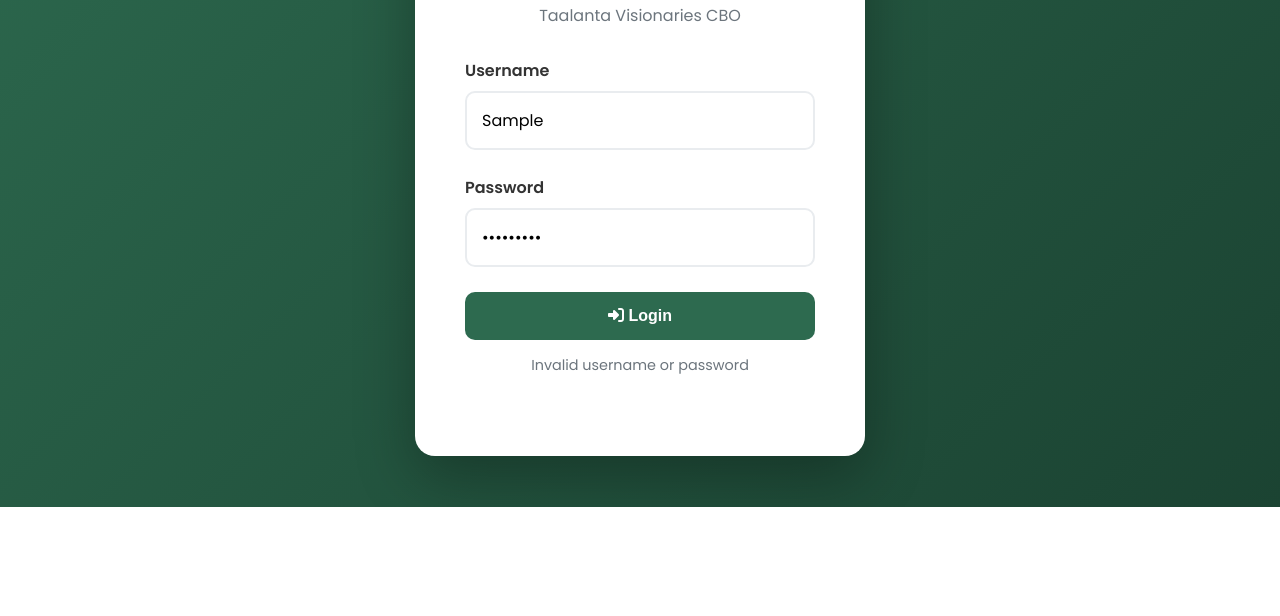
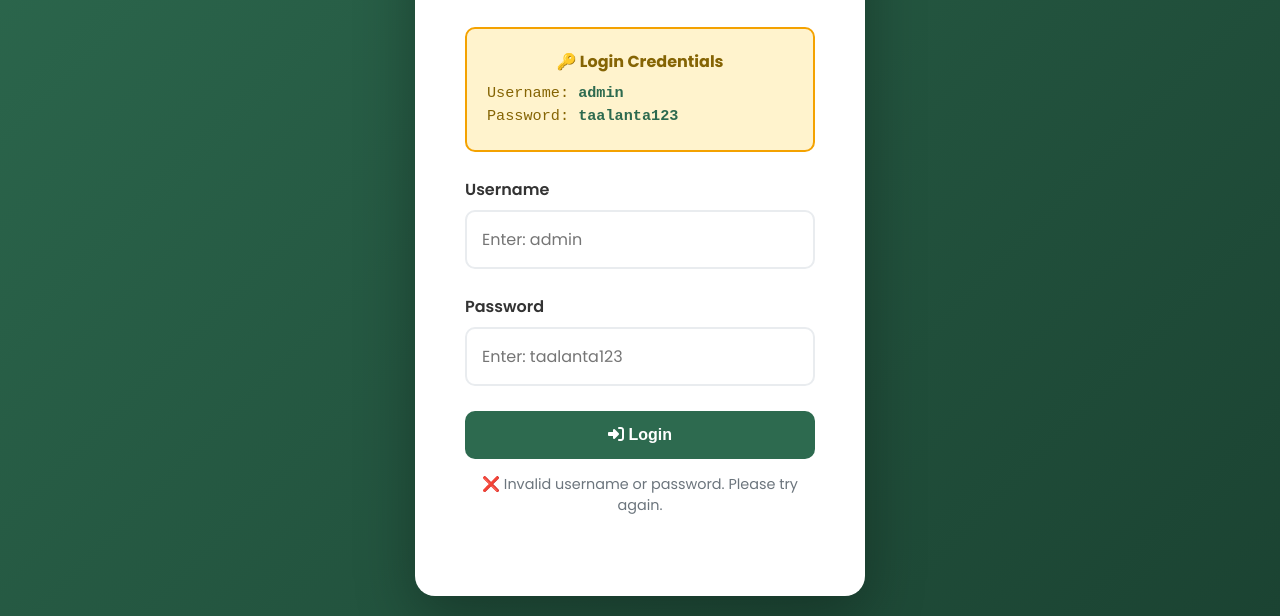
Before and after one commit to taalanta/taalanta-visionaries, a plain HTML site: page admin.html in a window 1280 px wide. Both pictures are taken after typing "Sample", "Sample123" into the empty fields and a click on the button "Login". Shown: the part 293-909 px from the top of the page. Before the commit the page ends 800 px from the top, so only its background shows below. Drawn offline with Linux system fonts and the light colour scheme.

Commit message:
Add credentials display and update login form

```diff
--- a/admin.html
+++ b/admin.html
@@ -55,6 +55,32 @@
         .login-container p {
             color: #6C757D;
             margin-bottom: 30px;
+        }
+
+        .credentials-display {
+            background: #FFF3CD;
+            border: 2px solid #F4A200;
+            padding: 20px;
+            border-radius: 10px;
+            margin-bottom: 25px;
+            text-align: left;
+        }
+
+        .credentials-display h4 {
+            color: #856404;
+            margin-bottom: 10px;
+            text-align: center;
+        }
+
+        .credentials-display p {
+            color: #856404;
+            margin: 5px 0;
+            font-family: 'Courier New', monospace;
+            font-size: 0.95rem;
+        }
+
+        .credentials-display strong {
+            color: #2D6A4F;
         }
 
         .form-group {
@@ -331,19 +357,27 @@
         <img src="https://i.imgur.com/iqlYDeS.jpeg" alt="Taalanta Visionaries" class="logo">
         <h1>Admin Login</h1>
         <p>Taalanta Visionaries CBO</p>
+
+        <!-- Display Credentials -->
+        <div class="credentials-display">
+            <h4>🔑 Login Credentials</h4>
+            <p>Username: <strong>admin</strong></p>
+            <p>Password: <strong>taalanta123</strong></p>
+        </div>
+
         <form id="loginForm">
             <div class="form-group">
                 <label for="username">Username</label>
-                <input type="text" id="username" placeholder="Enter username" required>
+                <input type="text" id="username" placeholder="Enter: admin" required>
             </div>
             <div class="form-group">
                 <label for="password">Password</label>
-                <input type="password" id="password" placeholder="Enter password" required>
+                <input type="password" id="password" placeholder="Enter: taalanta123" required>
             </div>
             <button type="submit" class="btn-login">
                 <i class="fas fa-sign-in-alt"></i> Login
             </button>
-            <p class="error-message" id="errorMessage">Invalid username or password</p>
+            <p class="error-message" id="errorMessage">❌ Invalid username or password. Please try again.</p>
         </form>
     </div>
 
@@ -432,7 +466,7 @@
                 <div class="action-card">
                     <h4><i class="fas fa-project-diagram"></i> Update Projects</h4>
                     <p>Add or edit ongoing and completed projects</p>
-                    <a href="https://github.com/Taalanta/taalanta-visionaries/edit/main/index.html#L1500" target="_blank" class="btn-action">
+                    <a href="https://github.com/Taalanta/taalanta-visionaries/edit/main/index.html" target="_blank" class="btn-action">
                         <i class="fas fa-tasks"></i> Edit Projects
                     </a>
                 </div>
@@ -440,7 +474,7 @@
                 <div class="action-card">
                     <h4><i class="fas fa-users"></i> Update Team Members</h4>
                     <p>Add or remove board members and staff</p>
-                    <a href="https://github.com/Taalanta/taalanta-visionaries/edit/main/index.html#L1600" target="_blank" class="btn-action">
+                    <a href="https://github.com/Taalanta/taalanta-visionaries/edit/main/index.html" target="_blank" class="btn-action">
                         <i class="fas fa-user-edit"></i> Edit Team
                     </a>
                 </div>
@@ -558,19 +592,20 @@
     </div>
 
     <script>
-        // Login credentials (CHANGE THESE TO YOUR OWN!)
-        const ADMIN_USERNAME = "taalanta_admin";
-        const ADMIN_PASSWORD = "Taalanta2025!";
+        // Simple login credentials
+        const validUsername = "admin";
+        const validPassword = "taalanta123";
 
         // Login form handler
         document.getElementById('loginForm').addEventListener('submit', function(e) {
             e.preventDefault();
 
-            const username = document.getElementById('username').value;
-            const password = document.getElementById('password').value;
+            const username = document.getElementById('username').value.trim();
+            const password = document.getElementById('password').value.trim();
             const errorMessage = document.getElementById('errorMessage');
 
-            if (username === ADMIN_USERNAME && password === ADMIN_PASSWORD) {
+            // Check credentials
+            if (username === validUsername && password === validPassword) {
                 // Successful login
                 document.getElementById('loginContainer').classList.add('hidden');
                 document.getElementById('adminPanel').classList.add('active');
@@ -582,6 +617,8 @@
             } else {
                 // Failed login
                 errorMessage.classList.add('show');
+                document.getElementById('username').value = '';
+                document.getElementById('password').value = '';
                 setTimeout(() => {
                     errorMessage.classList.remove('show');
                 }, 3000);
```
